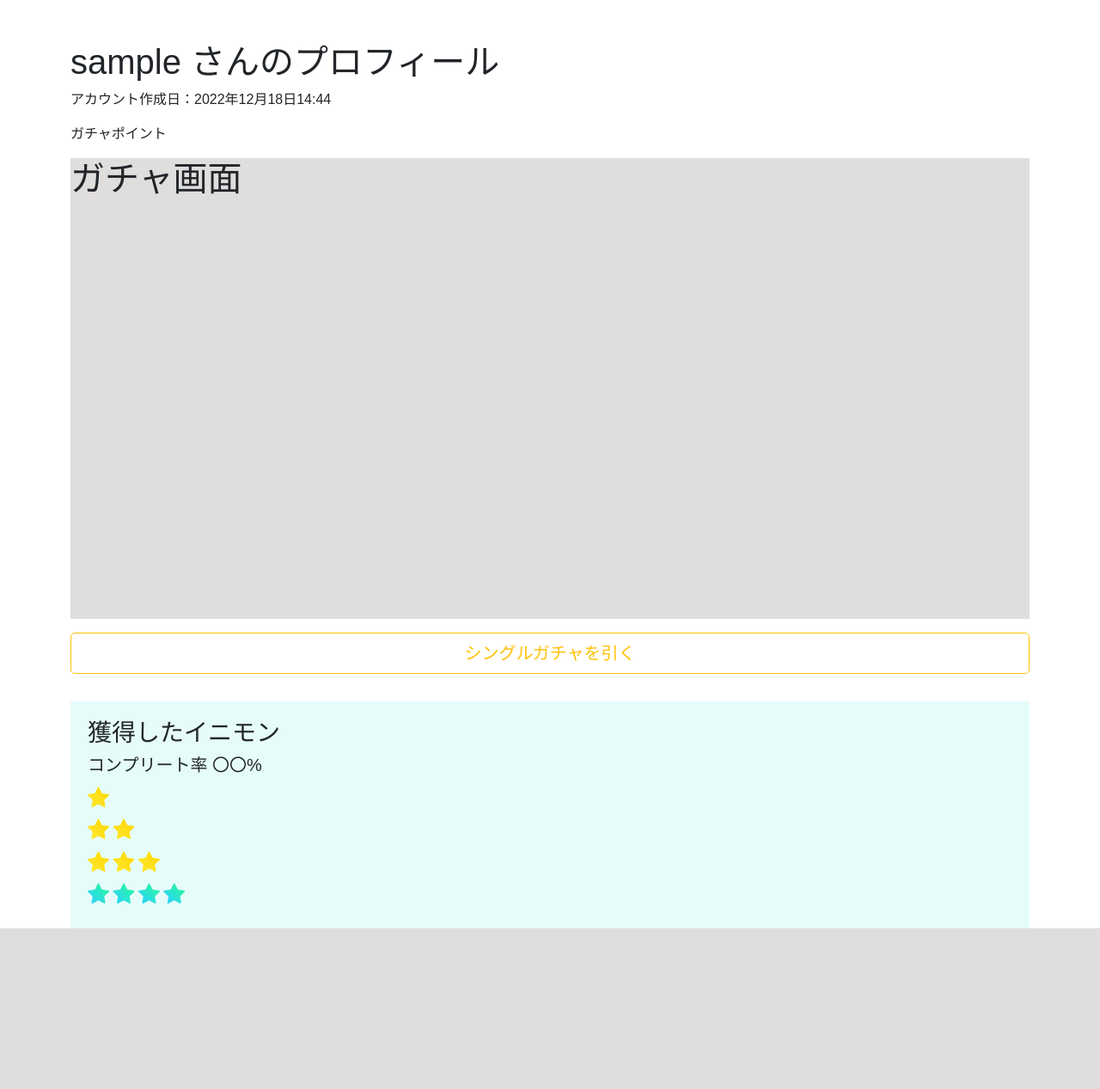
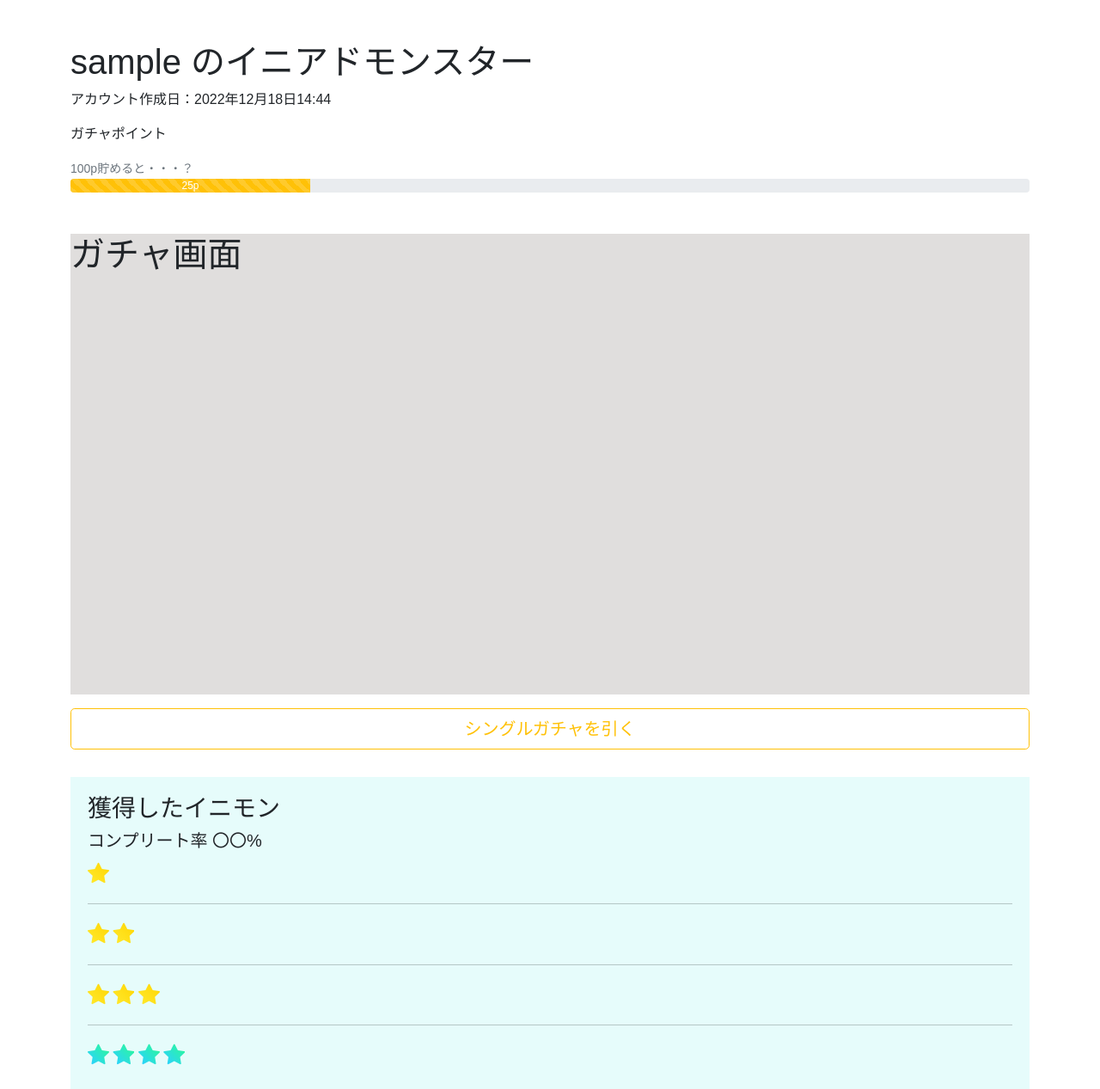
Before and after one commit to Chicken-iniad/Gacha, a Django app: page /user/ in a window 1280 px wide. Shown: the part 70-1337 px from the top of the page at 86% size. Before the commit the page ends 1150 px from the top, so only its background shows below. Run offline with Django 4.2, Linux system fonts and the light colour scheme; the visitor is signed in with stand-in values (Sample User, id 1).

Commit message:
user.html画面の編集

```diff
--- a/gacha/templates/gacha/user.html
+++ b/gacha/templates/gacha/user.html
@@ -63,10 +63,14 @@
     <img src="{% static 'gacha/img/sample.png' %}" alt="Logo">
   </div>
   <div class="container">
-    <h1 class="pt-5">{{user.username}} さんのプロフィール</h1>
+    <h1 class="pt-5">{{user.username}} のイニアドモンスター</h1>
     <p>アカウント作成日：{{user.date_joined}}</p>
     <p>ガチャポイント</p>
-    <div class="gacha">
+    <small class="text-muted">100p貯めると・・・？</small>
+    <div class="progress">
+      <div class="progress-bar progress-bar-striped bg-warning w-25" role="progressbar" aria-valuenow="25" aria-valuemin="0" aria-valuemax="100">25p</div>
+    </div>
+    <div class="gacha mt-5">
       <h1>ガチャ画面</h1>
       <br><br><br><br><br>
       <br><br><br><br><br>
@@ -79,12 +83,12 @@
     <div class="get mt-4">
       <h3>獲得したイニモン</h3>
       <h5>コンプリート率 〇〇%</h5>
-      <i class="bi bi-star-fill one-three"></i><br>
+      <i class="bi bi-star-fill one-three"></i><hr>
       <i class="bi bi-star-fill one-three"></i>
-      <i class="bi bi-star-fill one-three"></i><br>
+      <i class="bi bi-star-fill one-three"></i><hr>
       <i class="bi bi-star-fill one-three"></i>
       <i class="bi bi-star-fill one-three"></i>
-      <i class="bi bi-star-fill one-three"></i><br>
+      <i class="bi bi-star-fill one-three"></i><hr>
       <i class="bi bi-star-fill four"></i>
       <i class="bi bi-star-fill four"></i>
       <i class="bi bi-star-fill four"></i>
```
